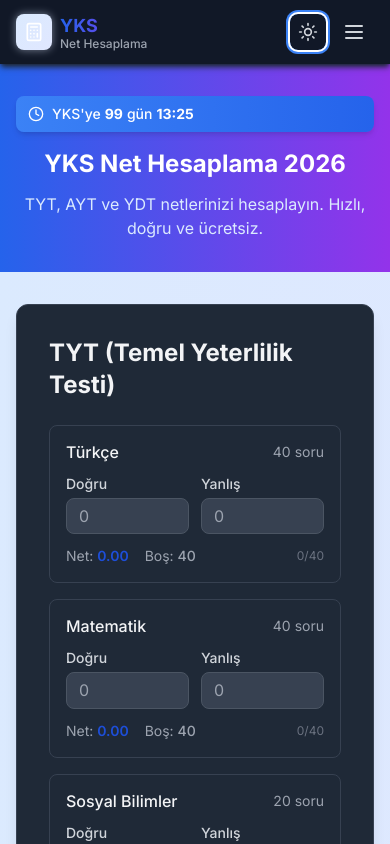
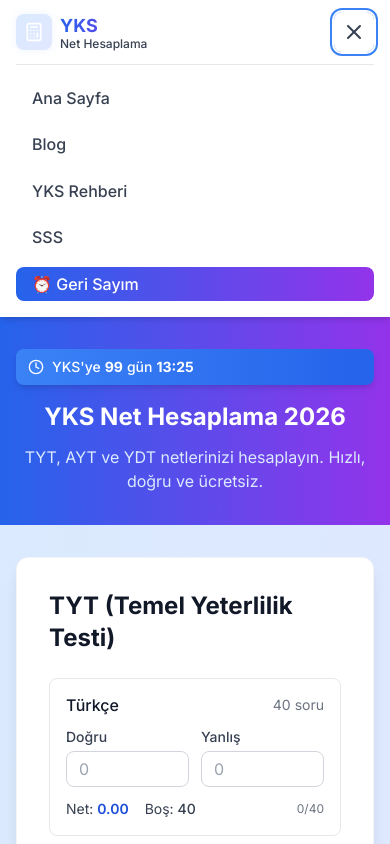
Before and after one commit to mert121212/yks-net-hesaplama, a Next.js app: page / in a window 390 px wide. Both pictures are taken after a click on the button "Menü". Shown: the top 844 px of the page. Built offline with nearby package versions, Linux system fonts and the light colour scheme.

Commit message:
Revert "Add dark mode with toggle button"
This reverts commit 7e2b27dec40b9984b47c94f36b55d30a4cf8b026.

```diff
--- a/src/app/globals.css
+++ b/src/app/globals.css
@@ -9,7 +9,7 @@
     }
 
     body {
-        @apply text-gray-900 dark:text-gray-100 dark:bg-gray-950;
+        @apply text-gray-900;
         text-rendering: optimizeLegibility;
         -webkit-font-smoothing: antialiased;
         -moz-osx-font-smoothing: grayscale;
@@ -30,7 +30,7 @@
     }
 
     .input-field {
-        @apply w-full px-3 py-2 border border-gray-300 dark:border-gray-600 dark:bg-gray-700 dark:text-gray-100 dark:placeholder-gray-400 rounded-lg transition-all duration-200;
+        @apply w-full px-3 py-2 border border-gray-300 rounded-lg transition-all duration-200;
     }
 
     .input-field:focus {
@@ -38,16 +38,16 @@
     }
 
     .card {
-        @apply bg-white dark:bg-gray-800 rounded-xl shadow-lg p-6 border border-gray-100 dark:border-gray-700;
+        @apply bg-white rounded-xl shadow-lg p-6 border border-gray-100;
         contain: layout style paint;
     }
 
     .section-title {
-        @apply text-2xl font-bold text-gray-900 dark:text-gray-100 mb-6;
+        @apply text-2xl font-bold text-gray-900 mb-6;
     }
 
     .subsection-title {
-        @apply text-lg font-semibold text-gray-800 dark:text-gray-200 mb-4;
+        @apply text-lg font-semibold text-gray-800 mb-4;
     }
 }
 
--- a/src/app/layout.tsx
+++ b/src/app/layout.tsx
@@ -149,7 +149,7 @@ export default function RootLayout({
                 }} />
             </head>
             <body className={`${inter.className} antialiased`}>
-                <div className="min-h-screen bg-gradient-to-br from-blue-50 to-indigo-100 dark:from-gray-950 dark:to-gray-900 flex flex-col">
+                <div className="min-h-screen bg-gradient-to-br from-blue-50 to-indigo-100 flex flex-col">
                     <Navbar />
                     <main className="flex-grow">
                         {children}
--- a/src/components/Footer.tsx
+++ b/src/components/Footer.tsx
@@ -3,7 +3,7 @@ import { Calculator, Mail, BookOpen, TrendingUp } from 'lucide-react'
 
 export default function Footer() {
     return (
-        <footer className="bg-gray-900 dark:bg-gray-950 text-white mt-16">
+        <footer className="bg-gray-900 text-white mt-16">
             <div className="max-w-7xl mx-auto px-4 sm:px-6 lg:px-8 py-12">
                 {/* Main Footer Content */}
                 <div className="grid grid-cols-1 md:grid-cols-2 lg:grid-cols-4 gap-8 mb-8">
--- a/src/components/Navbar.tsx
+++ b/src/components/Navbar.tsx
@@ -2,15 +2,13 @@
 
 import { useState } from 'react'
 import Link from 'next/link'
-import { Calculator, Menu, X, Moon, Sun } from 'lucide-react'
-import { useDarkMode } from '@/hooks/useDarkMode'
+import { Calculator, Menu, X } from 'lucide-react'
 
 export default function Navbar() {
     const [mobileMenuOpen, setMobileMenuOpen] = useState(false)
-    const { isDark, toggle } = useDarkMode()
 
     return (
-        <nav className="bg-white dark:bg-gray-900 shadow-md dark:shadow-gray-800 sticky top-0 z-50">
+        <nav className="bg-white shadow-md sticky top-0 z-50">
             <div className="max-w-7xl mx-auto px-4 sm:px-6 lg:px-8">
                 <div className="flex items-center justify-between h-16">
                     {/* Logo */}
@@ -23,49 +21,33 @@ export default function Navbar() {
                         </div>
                         <div className="flex flex-col leading-tight">
                             <span className="text-lg font-bold bg-gradient-to-r from-blue-600 to-purple-600 bg-clip-text text-transparent">YKS</span>
-                            <span className="text-xs text-gray-600 dark:text-gray-400 font-medium -mt-1">Net Hesaplama</span>
+                            <span className="text-xs text-gray-600 font-medium -mt-1">Net Hesaplama</span>
                         </div>
                     </Link>
 
                     {/* Desktop Menu */}
                     <div className="hidden md:flex items-center space-x-8">
-                        <Link href="/" className="text-gray-700 dark:text-gray-300 hover:text-blue-600 dark:hover:text-blue-400 transition-colors font-medium">
+                        <Link href="/" className="text-gray-700 hover:text-blue-600 transition-colors font-medium">
                             Ana Sayfa
                         </Link>
-                        <Link href="/blog" className="text-gray-700 dark:text-gray-300 hover:text-blue-600 dark:hover:text-blue-400 transition-colors font-medium">
+                        <Link href="/blog" className="text-gray-700 hover:text-blue-600 transition-colors font-medium">
                             Blog
                         </Link>
-                        <Link href="/yks-rehberi" className="text-gray-700 dark:text-gray-300 hover:text-blue-600 dark:hover:text-blue-400 transition-colors font-medium">
+                        <Link href="/yks-rehberi" className="text-gray-700 hover:text-blue-600 transition-colors font-medium">
                             YKS Rehberi
                         </Link>
-                        <Link href="/sss" className="text-gray-700 dark:text-gray-300 hover:text-blue-600 dark:hover:text-blue-400 transition-colors font-medium">
+                        <Link href="/sss" className="text-gray-700 hover:text-blue-600 transition-colors font-medium">
                             SSS
                         </Link>
                         <Link href="/geri-sayim" className="px-4 py-2 bg-gradient-to-r from-blue-600 to-purple-600 text-white rounded-lg hover:from-blue-700 hover:to-purple-700 transition-all font-medium shadow-md">
                             ⏰ Geri Sayım
                         </Link>
-                        {/* Dark Mode Toggle */}
-                        <button
-                            onClick={toggle}
-                            className="p-2 rounded-lg text-gray-700 dark:text-gray-300 hover:bg-gray-100 dark:hover:bg-gray-800 transition-colors"
-                            aria-label="Tema değiştir"
-                        >
-                            {isDark ? <Sun className="h-5 w-5" /> : <Moon className="h-5 w-5" />}
-                        </button>
                     </div>
 
-                    {/* Mobile: Dark toggle + Menu button */}
-                    <div className="md:hidden flex items-center gap-2">
-                        <button
-                            onClick={toggle}
-                            className="p-2 rounded-lg text-gray-700 dark:text-gray-300 hover:bg-gray-100 dark:hover:bg-gray-800 transition-colors"
-                            aria-label="Tema değiştir"
-                        >
-                            {isDark ? <Sun className="h-5 w-5" /> : <Moon className="h-5 w-5" />}
-                        </button>
+                    {/* Mobile Menu Button */}
                     <button
                         onClick={() => setMobileMenuOpen(!mobileMenuOpen)}
-                            className="p-2 rounded-lg text-gray-700 dark:text-gray-300 hover:bg-gray-100 dark:hover:bg-gray-800 transition-colors"
+                        className="md:hidden p-2 rounded-lg text-gray-700 hover:bg-gray-100 transition-colors"
                         aria-label="Menü"
                     >
                         {mobileMenuOpen ? (
@@ -75,36 +57,35 @@ export default function Navbar() {
                         )}
                     </button>
                 </div>
-                </div>
 
                 {/* Mobile Menu */}
                 {mobileMenuOpen && (
-                    <div className="md:hidden py-4 border-t border-gray-200 dark:border-gray-700">
+                    <div className="md:hidden py-4 border-t border-gray-200">
                         <div className="flex flex-col space-y-3">
                             <Link
                                 href="/"
-                                className="px-4 py-2 text-gray-700 dark:text-gray-300 hover:bg-blue-50 dark:hover:bg-gray-800 hover:text-blue-600 dark:hover:text-blue-400 rounded-lg transition-colors font-medium"
+                                className="px-4 py-2 text-gray-700 hover:bg-blue-50 hover:text-blue-600 rounded-lg transition-colors font-medium"
                                 onClick={() => setMobileMenuOpen(false)}
                             >
                                 Ana Sayfa
                             </Link>
                             <Link
                                 href="/blog"
-                                className="px-4 py-2 text-gray-700 dark:text-gray-300 hover:bg-blue-50 dark:hover:bg-gray-800 hover:text-blue-600 dark:hover:text-blue-400 rounded-lg transition-colors font-medium"
+                                className="px-4 py-2 text-gray-700 hover:bg-blue-50 hover:text-blue-600 rounded-lg transition-colors font-medium"
                                 onClick={() => setMobileMenuOpen(false)}
                             >
                                 Blog
                             </Link>
                             <Link
                                 href="/yks-rehberi"
-                                className="px-4 py-2 text-gray-700 dark:text-gray-300 hover:bg-blue-50 dark:hover:bg-gray-800 hover:text-blue-600 dark:hover:text-blue-400 rounded-lg transition-colors font-medium"
+                                className="px-4 py-2 text-gray-700 hover:bg-blue-50 hover:text-blue-600 rounded-lg transition-colors font-medium"
                                 onClick={() => setMobileMenuOpen(false)}
                             >
                                 YKS Rehberi
                             </Link>
                             <Link
                                 href="/sss"
-                                className="px-4 py-2 text-gray-700 dark:text-gray-300 hover:bg-blue-50 dark:hover:bg-gray-800 hover:text-blue-600 dark:hover:text-blue-400 rounded-lg transition-colors font-medium"
+                                className="px-4 py-2 text-gray-700 hover:bg-blue-50 hover:text-blue-600 rounded-lg transition-colors font-medium"
                                 onClick={() => setMobileMenuOpen(false)}
                             >
                                 SSS
--- a/src/components/ScoreInput.tsx
+++ b/src/components/ScoreInput.tsx
@@ -55,17 +55,17 @@ export default function ScoreInput({
     const remaining = maxQuestions - totalAnswered
 
     return (
-        <div className="bg-white dark:bg-gray-800 rounded-lg p-4 border border-gray-200 dark:border-gray-700 hover:border-primary-300 dark:hover:border-primary-500 transition-colors">
+        <div className="bg-white rounded-lg p-4 border border-gray-200 hover:border-primary-300 transition-colors">
             <div className="flex items-center justify-between mb-3">
-                <h3 className="font-medium text-gray-900 dark:text-gray-100">{label}</h3>
-                <span className="text-sm text-gray-500 dark:text-gray-400">
+                <h3 className="font-medium text-gray-900">{label}</h3>
+                <span className="text-sm text-gray-500">
                     {maxQuestions} soru
                 </span>
             </div>
 
             <div className="grid grid-cols-2 gap-3 mb-3">
                 <div>
-                    <label className="block text-sm font-medium text-gray-700 dark:text-gray-300 mb-1">
+                    <label className="block text-sm font-medium text-gray-700 mb-1">
                         Doğru
                     </label>
                     <input
@@ -75,7 +75,7 @@ export default function ScoreInput({
                         value={dogru || ''}
                         onChange={handleDogruChange}
                         disabled={disabled}
-                        className={`input-field ${errors.dogru ? 'border-red-500' : ''} ${disabled ? 'bg-gray-100 dark:bg-gray-700 cursor-not-allowed' : ''
+                        className={`input-field ${errors.dogru ? 'border-red-500' : ''} ${disabled ? 'bg-gray-100 cursor-not-allowed' : ''
                             }`}
                         placeholder="0"
                     />
@@ -85,7 +85,7 @@ export default function ScoreInput({
                 </div>
 
                 <div>
-                    <label className="block text-sm font-medium text-gray-700 dark:text-gray-300 mb-1">
+                    <label className="block text-sm font-medium text-gray-700 mb-1">
                         Yanlış
                     </label>
                     <input
@@ -95,7 +95,7 @@ export default function ScoreInput({
                         value={yanlis || ''}
                         onChange={handleYanlisChange}
                         disabled={disabled}
-                        className={`input-field ${errors.yanlis ? 'border-red-500' : ''} ${disabled ? 'bg-gray-100 dark:bg-gray-700 cursor-not-allowed' : ''
+                        className={`input-field ${errors.yanlis ? 'border-red-500' : ''} ${disabled ? 'bg-gray-100 cursor-not-allowed' : ''
                             }`}
                         placeholder="0"
                     />
@@ -107,16 +107,16 @@ export default function ScoreInput({
 
             <div className="flex justify-between items-center text-sm">
                 <div className="flex space-x-4">
-                    <span className="text-gray-600 dark:text-gray-400">
+                    <span className="text-gray-600">
                         Net: <span className={`font-semibold ${net < 0 ? 'text-red-600' : 'text-primary-600'}`}>
                             {net.toFixed(2)}
                         </span>
                     </span>
-                    <span className="text-gray-600 dark:text-gray-400">
+                    <span className="text-gray-600">
                         Boş: <span className="font-medium">{remaining}</span>
                     </span>
                 </div>
-                <div className="text-xs text-gray-500 dark:text-gray-500">
+                <div className="text-xs text-gray-500">
                     {totalAnswered}/{maxQuestions}
                 </div>
             </div>
--- a/src/hooks/useDarkMode.ts
+++ /dev/null
@@ -1,25 +0,0 @@
-'use client'
-
-import { useEffect, useState } from 'react'
-
-export function useDarkMode() {
-    const [isDark, setIsDark] = useState(false)
-
-    useEffect(() => {
-        // Check saved preference or system preference
-        const saved = localStorage.getItem('theme')
-        const prefersDark = window.matchMedia('(prefers-color-scheme: dark)').matches
-        const shouldBeDark = saved === 'dark' || (!saved && prefersDark)
-        setIsDark(shouldBeDark)
-        document.documentElement.classList.toggle('dark', shouldBeDark)
-    }, [])
-
-    const toggle = () => {
-        const next = !isDark
-        setIsDark(next)
-        document.documentElement.classList.toggle('dark', next)
-        localStorage.setItem('theme', next ? 'dark' : 'light')
-    }
-
-    return { isDark, toggle }
-}
--- a/tailwind.config.js
+++ b/tailwind.config.js
@@ -1,6 +1,5 @@
 /** @type {import('tailwindcss').Config} */
 module.exports = {
-    darkMode: 'class',
     content: [
         './src/pages/**/*.{js,ts,jsx,tsx,mdx}',
         './src/components/**/*.{js,ts,jsx,tsx,mdx}',
```
Also changed, not shown: src/components/AYTSection.tsx (+9 -9 lines), src/components/SEOContent.tsx (+13 -13 lines). Lines whose indentation alone changed are shown as unchanged.
